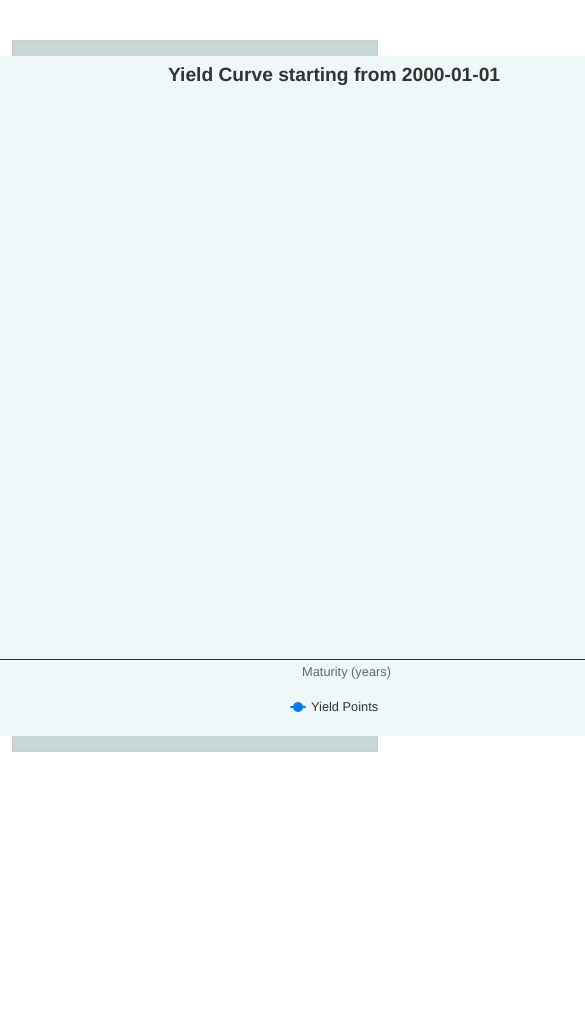
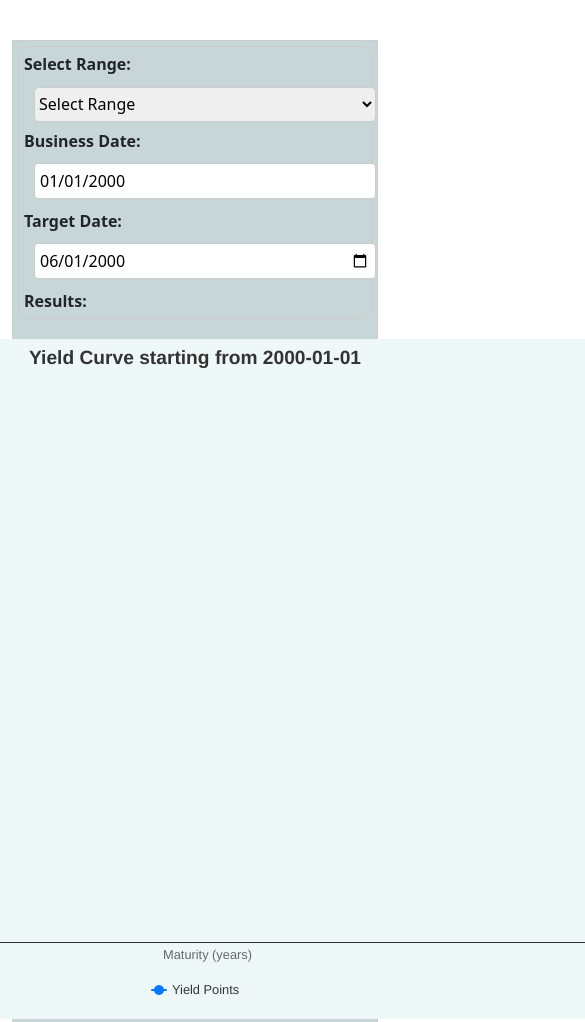
Before and after one commit to oguzhan-yilmazz/yield-curve-frontend, a React app: page / in a window 390 px wide. Shown: the top 1022 px of the page, 585 px wide, since content can reach past the window. Before the commit the page ends 844 px from the top, so only its background shows below. Built offline with nearby package versions, Linux system fonts and the light colour scheme; no server answers.

Commit message:
bug fixed

```diff
--- a/src/components/YieldCurveHightchart.css
+++ b/src/components/YieldCurveHightchart.css
@@ -25,6 +25,22 @@
 
 .yieldcurve .dates .businessDateBox {
   border-radius: 10px;
+}
+
+/*
+.yieldcurve .dates .RangeSelectBox {
+  border: 1px solid #ccc;
+  border-radius: 10px;
+}
+*/
+.yieldcurve .dates .RangeSelectBox .selectBox {
+  border: 1px solid #ccc;
+  border-radius: 5px;
+  margin-left: 10px;
+  height: 35px;
+  width: 132px;
+  margin-top: -6px;
+  margin-bottom: 7px;
 }
 
 .yieldcurve .graph {
@@ -55,3 +71,44 @@ strong {
   margin-top: 20px;
   font-size: 18px;
 }
+
+/* Responsive kısım */
+
+/* Ekran genişliği 768px ve altı için */
+@media (max-width: 768px) {
+  .yieldcurve {
+    flex-direction: column;
+    align-items: flex-start;
+    gap: 20px;
+    padding: 10px;
+  }
+
+  .yieldcurve .dates,
+  .yieldcurve .graph {
+    width: 100%;
+  }
+
+  .yieldcurve .dates .RangeSelectBox .selectBox,
+  .yieldcurve .dates .businessDateBox input[type="date"],
+  .yieldcurve .dates .TargetDateBox input[type="date"] {
+    width: 100%;
+  }
+}
+
+/* Ekran genişliği 480px ve altı için */
+@media (max-width: 480px) {
+  .yieldcurve {
+    padding: 5px;
+  }
+
+  .yieldcurve .dates {
+    padding: 5px;
+  }
+
+  .yieldcurve .dates .RangeSelectBox .selectBox,
+  .yieldcurve .dates .businessDateBox input[type="date"],
+  .yieldcurve .dates .TargetDateBox input[type="date"] {
+    width: 100%;
+    box-sizing: border-box;
+  }
+}
--- a/src/components/YieldCurveHightchart.js
+++ b/src/components/YieldCurveHightchart.js
@@ -27,6 +27,7 @@ const YieldCurve = () => {
     13.7252, 14.2092, 13.0775, 14.174, 13.438,
   ];
   */
+
   const renderInterpolatedData = () => {
     if (targetMaturity > maturities[maturities.length - 1]) {
       return (
@@ -62,11 +63,26 @@ const YieldCurve = () => {
   const [interpolatedYield, setInterpolatedYield] = useState(null);
   const [maturities, setMaturities] = useState([]);
   const [yieldToMaturity, setYieldToMaturity] = useState([]);
+  const [seriesData, setSeriesData] = useState([]); // Yeni state değişkeni
+  const [lowTargetYear, setLowTargetYear] = useState(null);
+  const [highTargetYear, setHighTargetYear] = useState(null);
+
+  const handleRangeChange = (e) => {
+    if (e.target.value === "All") {
+      setLowTargetYear(null);
+      setHighTargetYear(null);
+    } else {
+      const [low, high] = e.target.value.split("-").map(Number);
+      setLowTargetYear(low);
+      setHighTargetYear(high);
+    }
+  };
 
   useEffect(() => {
+    //https://yield-153eacdc3ce4.herokuapp.com/api/yieldcurve/calculate
     axios
       //.get("http://localhost:8080/api/yieldcurve/calculate")
-      .get("https://yield-153eacdc3ce4.herokuapp.com/api/yieldcurve/calculate") // kendi apime istek atıyorum
+      .get("http://localhost:8080/api/yieldcurve/calculate") // kendi apime istek atıyorum
       .then((response) => {
         setMaturities(response.data.maturities);
 
@@ -78,29 +94,57 @@ const YieldCurve = () => {
   }, []);
 
   useEffect(() => {
+    //"https://yield-153eacdc3ce4.herokuapp.com/api/yieldcurve/calculateMaturity"
     axios
       //.get("http://localhost:8080/api/yieldcurve/calculate")
-      .get(
-        "https://yield-153eacdc3ce4.herokuapp.com/api/yieldcurve/calculateMaturity",
-        {
-          withCredentials: true,
-        }
-      ) // kendi apime istek atıyorum
+      .get("http://localhost:8080/api/yieldcurve/calculateMaturity", {
+        withCredentials: true,
+      }) // kendi apime istek atıyorum
       .then((response) => {
         //setBusinessDate(response.data.maturityDates);
-        console.log("hata kontrol" + response);
+        const maturityDates = JSON.stringify(response.data.maturityDates);
+        const maturityDates2 = JSON.parse(maturityDates);
+        const firstMaturityDate = maturityDates2[0];
+        setBusinessDate(firstMaturityDate); // business date tarihini apiden çekiyoruz.
+        console.log("hata kontrol" + firstMaturityDate);
       })
       .catch((error) => {
         console.log("Error fetching data:", error);
       });
   }, []);
 
+  useEffect(() => {
+    let newSeriesData;
+
+    if (lowTargetYear == null && highTargetYear == null) {
+      newSeriesData = maturities.map((maturity, index) => {
+        return { x: maturity, y: yieldToMaturity[index] };
+      });
+    } else {
+      const newMaturities = [];
+      const newYieldToMaturity = [];
+      for (let i = 0; i < maturities.length; i++) {
+        if (maturities[i] >= lowTargetYear && maturities[i] <= highTargetYear) {
+          newMaturities.push(maturities[i]);
+          newYieldToMaturity.push(yieldToMaturity[i]);
+        }
+      }
+      newSeriesData = newMaturities.map((maturity, index) => {
+        return { x: maturity, y: newYieldToMaturity[index] };
+      });
+    }
+
+    setSeriesData(newSeriesData);
+  }, [maturities, yieldToMaturity, lowTargetYear, highTargetYear]);
+
   console.log("maturities: " + maturities);
   console.log("yieldToMaturity: " + yieldToMaturity);
 
-  const seriesData = maturities.map((maturity, index) => {
+  /*
+  seriesData = maturities.map((maturity, index) => {
     return { x: maturity, y: yieldToMaturity[index] };
   });
+  */
 
   const targetMaturity = moment(targetDate).diff(
     moment(businessDate),
@@ -145,13 +189,13 @@ const YieldCurve = () => {
       title: {
         text: "Maturity (years)",
       },
-      categories: maturities,
+      //categories: maturities,
     },
     yAxis: {
       title: {
         text: "Yield to Maturity (%)",
       },
-      categories: yieldToMaturity,
+      //categories: yieldToMaturity,
     },
     series: [
       {
@@ -179,12 +223,26 @@ const YieldCurve = () => {
   return (
     <div className="yieldcurve">
       <div className="dates">
+        <div className="RangeSelectBox">
+          <label>Select Range: </label>
+          <p> </p>
+          <select onChange={handleRangeChange} className="selectBox">
+            <option value="">Select Range</option>
+            <option value="All">All</option>
+            <option value="0-3">0-3</option>
+            <option value="3-5">3-5</option>
+            <option value="5-10">5-10</option>
+            <option value="10-20">10-20</option>
+          </select>
+          {/* Diğer UI elemanları */}
+        </div>
         <div className="businessDateBox">
           <label>Business Date: </label>
           <input
             type="date"
             value={businessDate}
-            onChange={(e) => setBusinessDate(e.target.value)}
+            //onChange={(e) => setBusinessDate(e.target.value)}
+            readOnly // businessDate değiştirelemez olarak ayarlandı
           />
         </div>
         <div className="TargetDateBox">
@@ -198,7 +256,6 @@ const YieldCurve = () => {
         <div>
           <label>Results: </label>
         </div>
-
         {renderInterpolatedData()}
       </div>
       <div className="graph">
```
